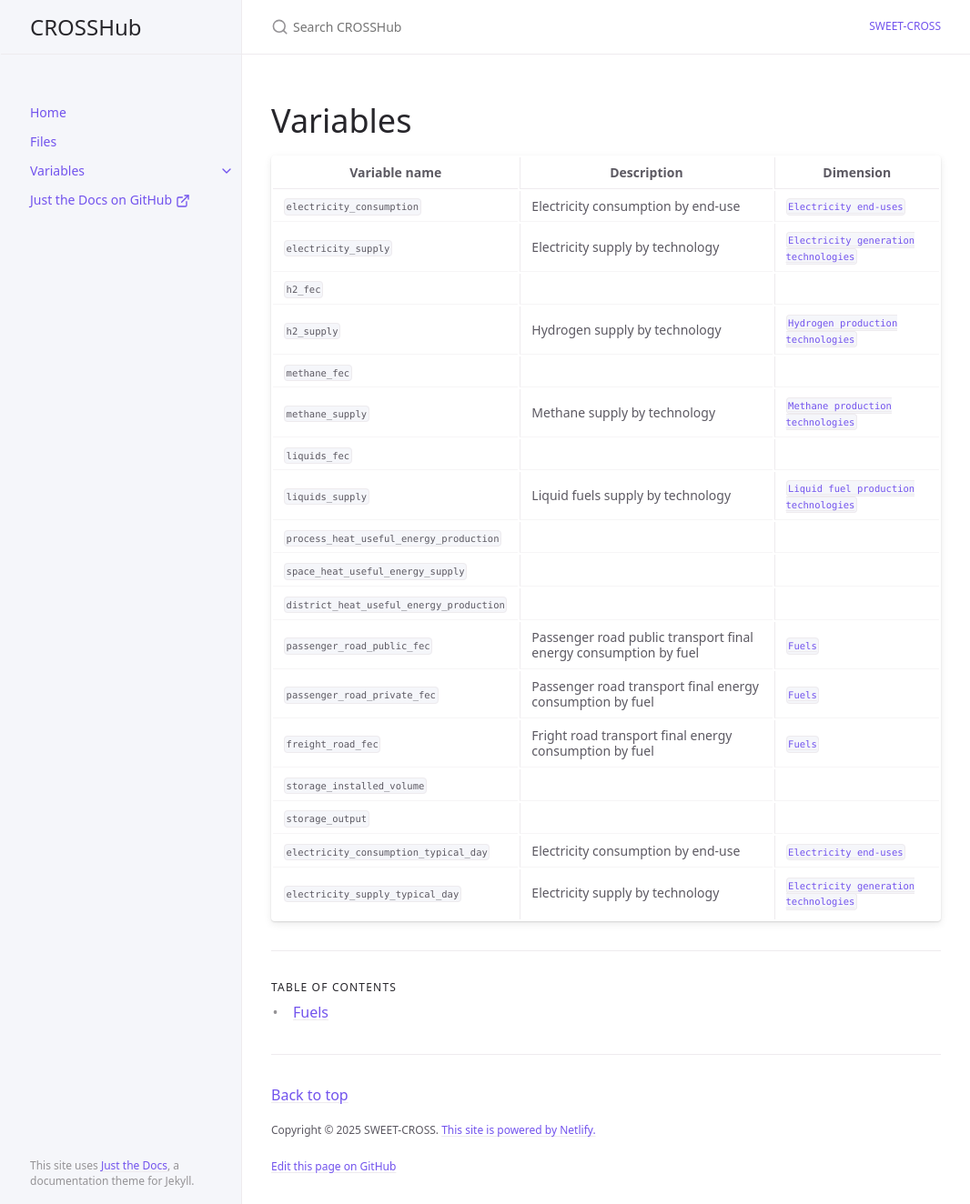
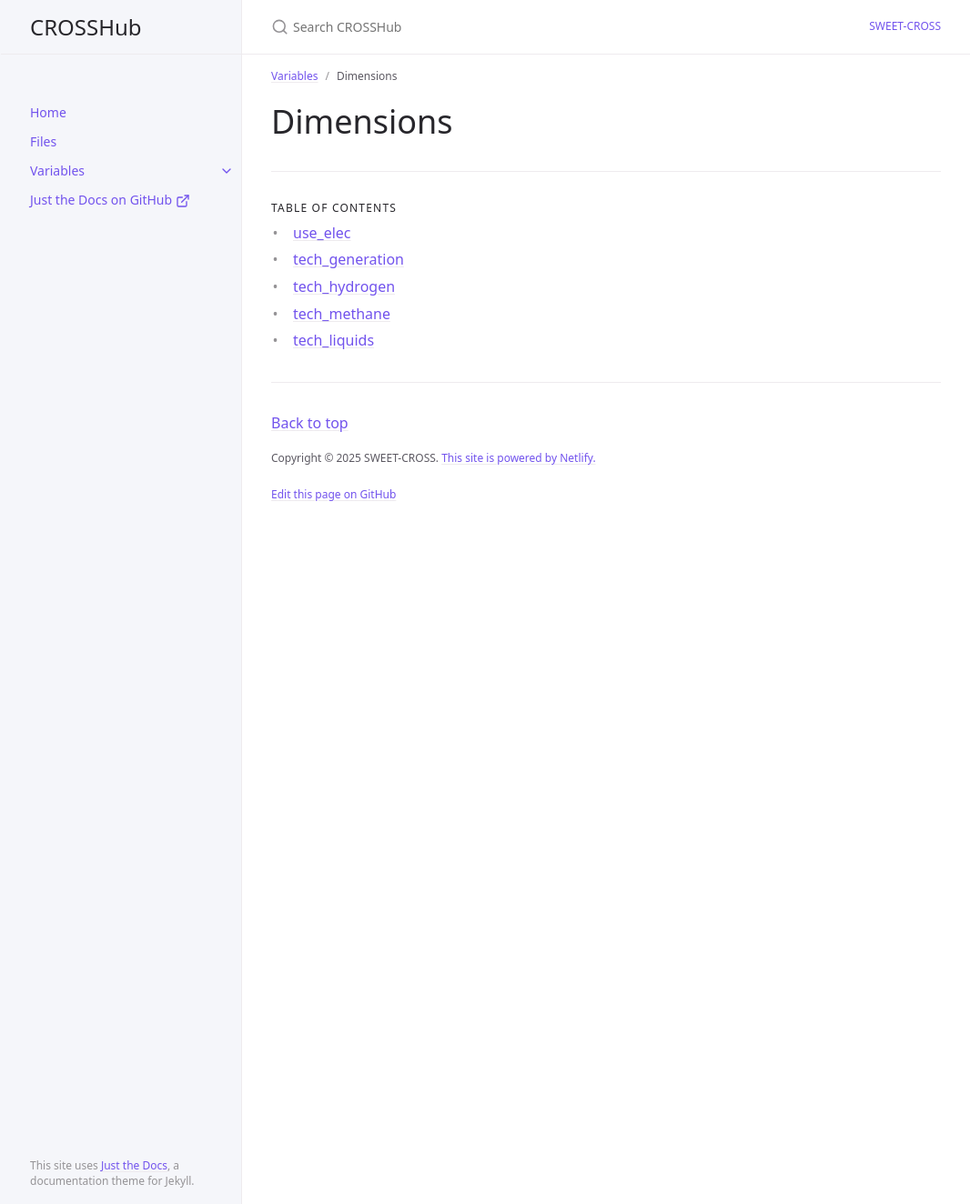
Before and after one commit to sweet-cross/data-model, a Jekyll site: the page built from docs/variables/dimensions/index.md, in a window 1280 px wide and 1324 px high. Shown: the whole window at 91% size, without its empty margins (106-1172 px from the left). Built offline with Jekyll 4.4.1, drawn with Linux system fonts in a browser that asks for light colours; cached includes are drawn as plain includes.

Commit message:
fix dimension menu

```diff
--- a/docs/variables/dimensions/index.md
+++ b/docs/variables/dimensions/index.md
@@ -1,31 +1,10 @@
 ---
-title: Variables
-nav_order: 3
+title: Dimensions
+parent: Variables
+nav_order: 1
 ---
 
-# Variables
+# Dimensions
 {: .no_toc }
 
 {: .fs-6 .fw-300 }
-
-
-| Variable name | Description  | Dimension |
-| ---- | ------------ | ------------------------ |
-| `electricity_consumption` | Electricity consumption by end-use | [`Electricity end-uses`](/variables/dimensions/electricity_consumption) |
-| `electricity_supply` | Electricity supply by technology | [`Electricity generation technologies`](/variables/dimensions/tech_generation) |
-| `h2_fec` |
-| `h2_supply` | Hydrogen supply by technology | [`Hydrogen production technologies`](/variables/dimensions/tech_hydrogen) |
-| `methane_fec` |
-| `methane_supply` | Methane supply by technology | [`Methane production technologies`](/variables/dimensions/tech_methane) |
-| `liquids_fec`|
-| `liquids_supply` | Liquid fuels supply by technology | [`Liquid fuel production technologies`](/variables/dimensions/tech_liquids) |
-| `process_heat_useful_energy_production` |
-| `space_heat_useful_energy_supply` |
-| `district_heat_useful_energy_production` |
-| `passenger_road_public_fec` | Passenger road public transport final energy consumption by fuel | [`Fuels`](/variables/dimensions/fuels)|
-| `passenger_road_private_fec`  | Passenger road transport final energy consumption by fuel | [`Fuels`](/variables/dimensions/fuels)|
-| `freight_road_fec` | Fright road transport final energy consumption by fuel | [`Fuels`](/variables/dimensions/fuels)|
-| `storage_installed_volume`|
-| `storage_output`|
-| `electricity_consumption_typical_day` | Electricity consumption by end-use | [`Electricity end-uses`](/variables/dimensions/electricity_consumption)|
-| `electricity_supply_typical_day` | Electricity supply by technology | [`Electricity generation technologies`](/variables/dimensions/tech_generation)|
```
Also changed, not shown: docs/variables/index.md (added, +31 -0 lines).
